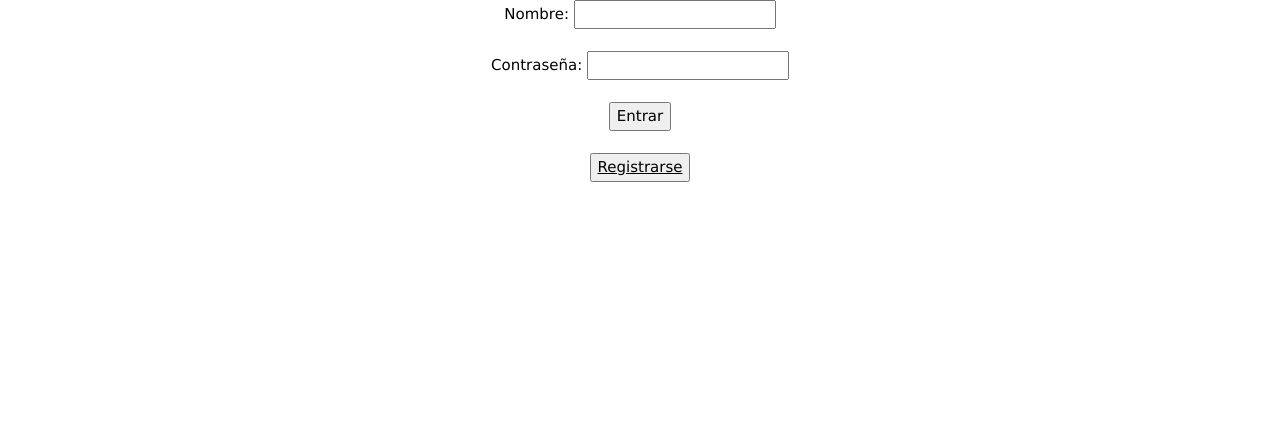
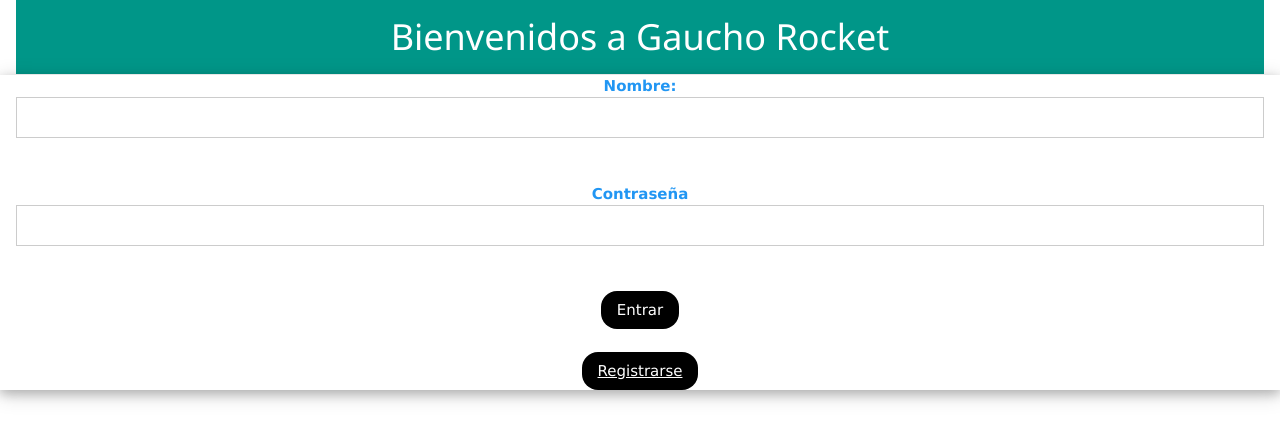
Before and after one commit to Gallo-Claudio/GauchoRocket, a PHP site: page /login.php in a window 1280 px wide. Shown: the top 441 px of the page. Run offline with PHP 8.4, Linux system fonts and the light colour scheme.

Commit message:
estilo login, simple pero bueno

```diff
--- a/login.php
+++ b/login.php
@@ -22,6 +22,8 @@ if (isset($_POST['enviar'])) {
 
 ?>
 
+<meta name="viewport" content="width=device-width, initial-scale=1">
+<link rel="stylesheet" href="https://www.w3schools.com/w3css/4/w3.css">
 
 <!DOCTYPE html>
 <html lang="en">
@@ -32,14 +34,21 @@ if (isset($_POST['enviar'])) {
 <meta name="viewport" content="width=device-width, initial-scale=1">
 <link rel="stylesheet" href="https://www.w3schools.com/w3css/4/w3.css">
 <body>
+<div class="w3-container">
+<div class="w3-container w3-teal">
+    <center><h1 class="w3-center w3-animate-bottom">Bienvenidos a Gaucho Rocket</h1></center>
+</div></div>
+    <center>
+        <form class="w3-container w3-card-4" method="POST" action="login.php" >
+            <label class="w3-text-blue"><b>Nombre:</b></label>
+            <input class="w3-input w3-border" type="text" name="usuario"><br><br>
 
-    <center>
-        <form method="POST" action="login.php" >
-           Nombre: <input type="text" name="usuario"><br><br>
-           Contraseña: <input type="password" name="clave"><br><br>
-           <button type="submit" name="enviar">Entrar</button>
+            <label class="w3-text-blue"><b>Contraseña</b></label>
+            <input class="w3-input w3-border" type="password" name="clave"><br><br>
+           <button class="w3-button w3-black w3-round-xlarge" type="submit" name="enviar">Entrar</button><br><br>
+            <button class="w3-button w3-black w3-round-xlarge" type="submit" name="registro"><a href="registro.php">Registrarse</a></button>
         </form><br>
-        <button type="submit" name="registro"><a href="registro.php">Registrarse</a></button>
+
     </center>
 
 </body>
```
